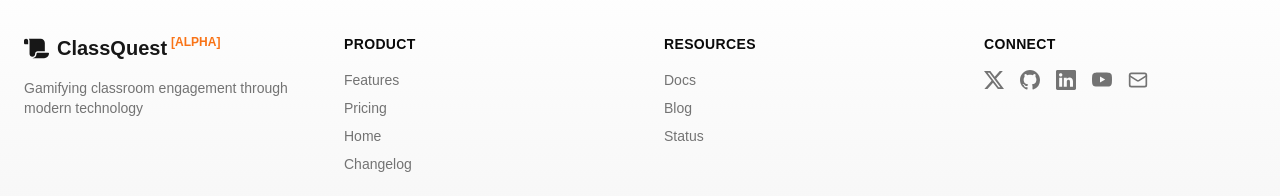
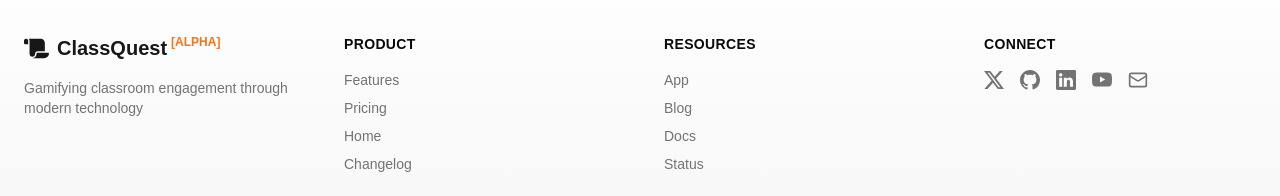
Before and after one commit to mjf1406/class-web, a Next.js app: page / in a window 1280 px wide. Shown: the part 2689-2885 px from the top of the page. Built offline with nearby package versions, Linux system fonts and the light colour scheme.

Commit message:
added app to footer

```diff
--- a/settings/navigation.tsx
+++ b/settings/navigation.tsx
@@ -33,8 +33,9 @@ export const PRODUCT_LINKS = [
 ];
 
 export const RESOURCE_LINKS = [
+    { href: `https://app.${DOMAIN_NAME}`, text: `App` },
+    { href: `https://blog.${DOMAIN_NAME}`, text: `Blog` },
     { href: `https://docs.${DOMAIN_NAME}`, text: `Docs` },
-    { href: `https://blog.${DOMAIN_NAME}`, text: `Blog` },
     { href: `https://status.${DOMAIN_NAME}`, text: "Status" },
 ];
 
```
